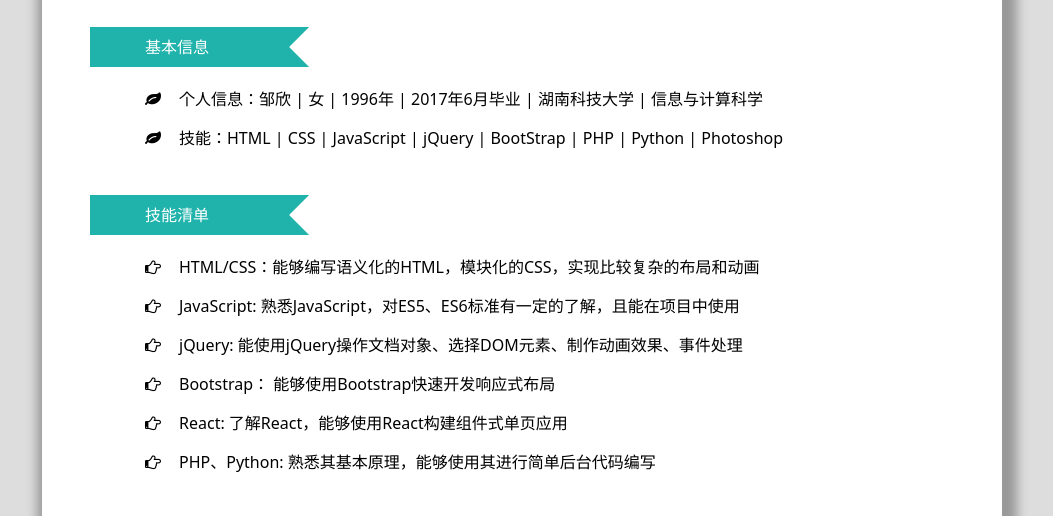
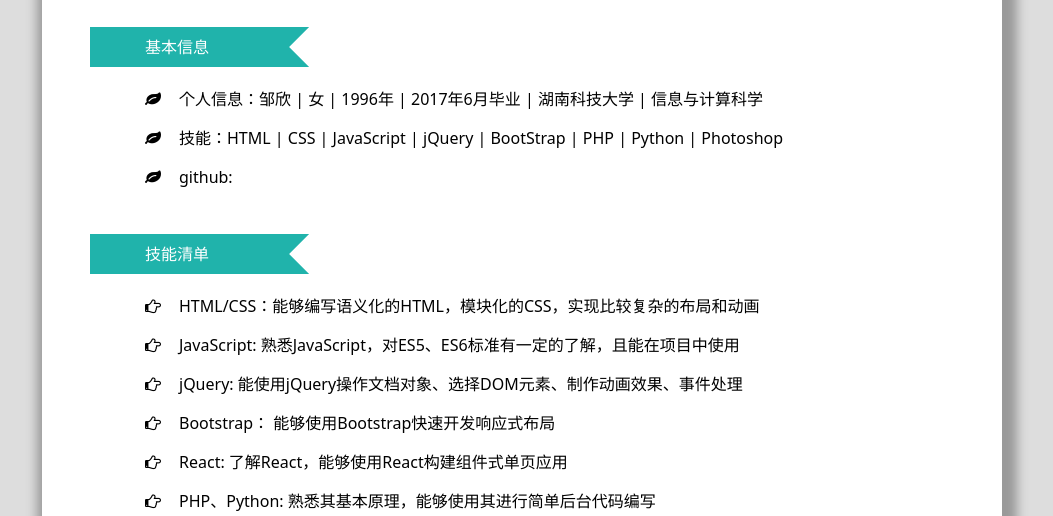
Before and after one commit to zouxin0430/zouxin, a plain HTML site: page index.html in a window 1280 px wide. Shown: the part 251-767 px from the top of the page, without its empty margins (118-1171 px from the left). Drawn offline with Linux system fonts and the light colour scheme.

Commit message:
Update index.html

```diff
--- a/index.html
+++ b/index.html
@@ -32,7 +32,7 @@
           <ul>
             <li><i class="fa fa-leaf"></i><p>个人信息：邹欣 | 女 | 1996年 | 2017年6月毕业 | 湖南科技大学 | 信息与计算科学</p></li>
             <li><i class="fa fa-leaf"></i><p>技能：HTML | CSS | JavaScript | jQuery  | BootStrap | PHP | Python | Photoshop</p></li>
-
+              <li><i class="fa fa-leaf"></i><p>github:</p></li>
           </ul>
         </div>
 
```
